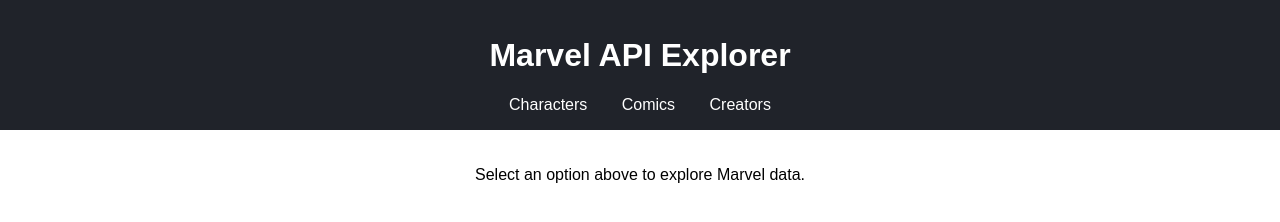
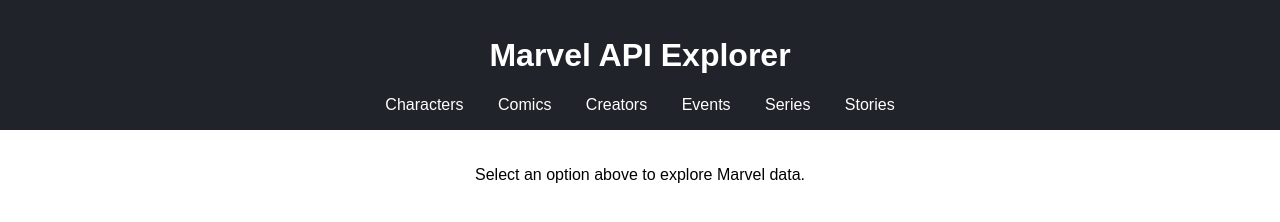
Before and after one commit to calvinhoang203/Marvel-Universe-Explorer, a plain HTML site: page index.html in a window 1280 px wide. Drawn offline with nearby package versions, Linux system fonts and the light colour scheme.

Commit message:
Update index.html

```diff
--- a/index.html
+++ b/index.html
@@ -1,20 +1,13 @@
 <!DOCTYPE html>
 <html lang="en">
-
 <head>
     <meta charset="UTF-8">
     <meta name="viewport" content="width=device-width, initial-scale=1.0">
     <title>Marvel API Project</title>
-    <!-- Link to general website styling -->
     <link rel="stylesheet" href="css/style.css">
-    <!-- Link to card-specific styling -->
     <link rel="stylesheet" href="css/cards.css">
-    <!-- Include js-md5 for hashing -->
     <script src="https://cdnjs.cloudflare.com/ajax/libs/js-md5/0.7.3/md5.min.js"></script>
-    <!-- Your custom JavaScript file -->
-    <script src="script.js"></script>
 </head>
-
 <body>
     <header>
         <h1>Marvel API Explorer</h1>
@@ -22,11 +15,16 @@
             <a href="#" id="characters-link">Characters</a>
             <a href="#" id="comics-link">Comics</a>
             <a href="#" id="creators-link">Creators</a>
+            <a href="#" id="events-link">Events</a>
+            <a href="#" id="series-link">Series</a>
+            <a href="#" id="stories-link">Stories</a>
         </nav>
     </header>
+
     <main id="content">
         <p>Select an option above to explore Marvel data.</p>
     </main>
+    <!-- Load your custom JavaScript after the content -->
     <script src="script.js"></script>
 </body>
 </html>
```
